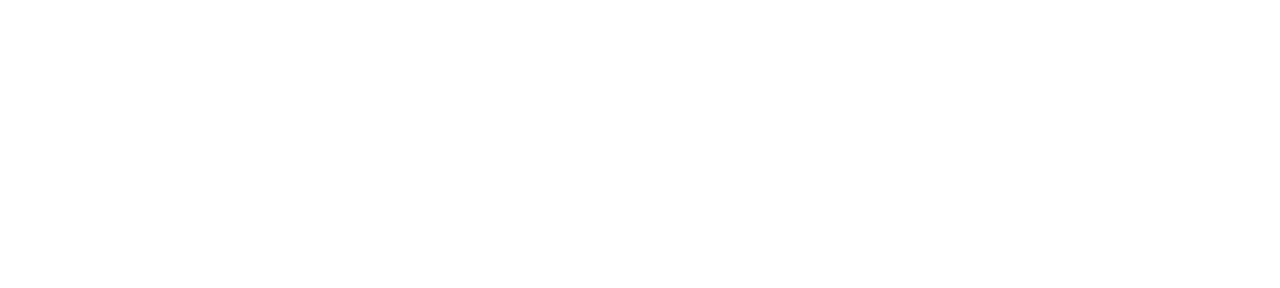
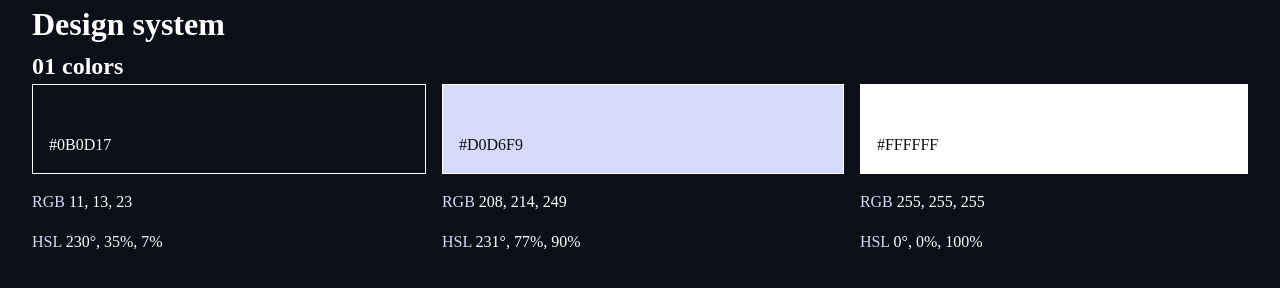
Before and after one commit to fath-nasrudin/space-tourism-css, a plain HTML site: page design.html in a window 1280 px wide. Drawn offline with Linux system fonts and the light colour scheme.

Commit message:
Add colors custom props and util classes

```diff
--- a/design.html
+++ b/design.html
@@ -8,8 +8,38 @@
     <link rel="stylesheet" href="style.css">
   </head>
 
-  <body>
+  <body class="bg-dark text-white">
+    <div class="container">
+      <h1>Design system</h1>
 
+      <section id="colors">
+        <h2><span>01</span> colors</h2>
+
+        <div class="flex">
+
+          <div style="flex-grow: 1;">
+            <div class="bg-dark text-white" style="padding: 3rem 1rem 1rem; border: 1px solid white;">
+              #0B0D17
+            </div>
+            <p> <span class="text-accent">RGB</span> 11, 13, 23</p>
+            <p> <span class="text-accent">HSL</span> 230°, 35%, 7%</p>
+          </div>
+
+          <div style="flex-grow: 1;">
+            <div class="bg-accent text-dark" style="padding: 3rem 1rem 1rem; border: 1px solid white">#D0D6F9</div>
+            <p><span class="text-accent">RGB</span> 208, 214, 249</p>
+            <p><span class="text-accent">HSL</span> 231°, 77%, 90%</p>
+          </div>
+
+          <div style="flex-grow: 1;">
+            <div class="bg-white text-dark" style="padding: 3rem 1rem 1rem; border: 1px solid white;">#FFFFFF</div>
+            <p><span class="text-accent">RGB</span> 255, 255, 255</p>
+            <p><span class="text-accent">HSL</span> 0°, 0%, 100%</p>
+          </div>
+
+        </div>
+      </section>
+    </div>
   </body>
 
 </html>
--- a/style.css
+++ b/style.css
@@ -1,3 +1,16 @@
+/* -------------------- */
+/* Custom Properties    */
+/* -------------------- */
+
+:root {
+
+  /* colors */
+  --clr-dark: 230 35% 7%;
+  --clr-light: 230 70% 90%;
+  --clr-white: 0 0% 100%;
+}
+
+
 /* -------------------- */
 /* Reset                */
 /* -------------------- */
@@ -89,3 +102,28 @@ select {
   white-space: nowrap;
   border: 0;
 }
+
+/* colors */
+.bg-dark {
+  background-color: hsl(var(--clr-dark));
+}
+
+.bg-accent {
+  background-color: hsl(var(--clr-light));
+}
+
+.bg-white {
+  background-color: hsl(var(--clr-white));
+}
+
+.text-dark {
+  color: hsl(var(--clr-dark));
+}
+
+.text-accent {
+  color: hsl(var(--clr-light));
+}
+
+.text-white {
+  color: hsl(var(--clr-white));
+}
```
